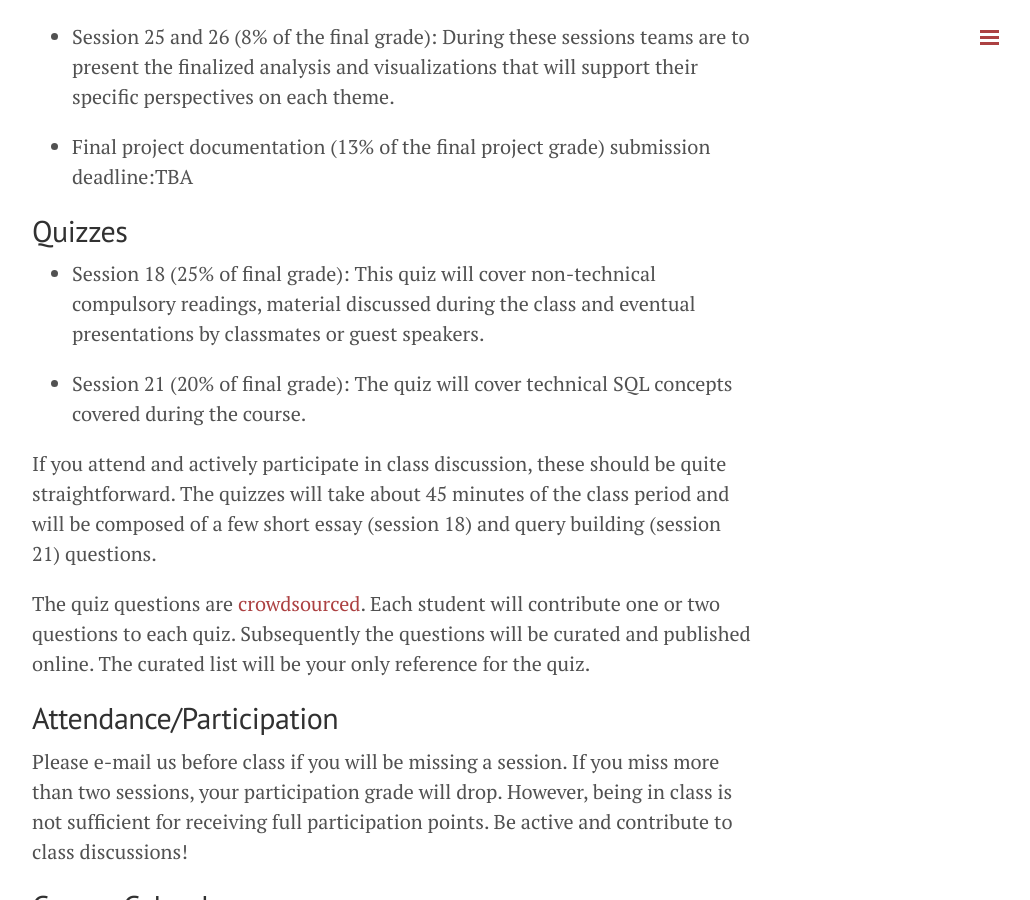
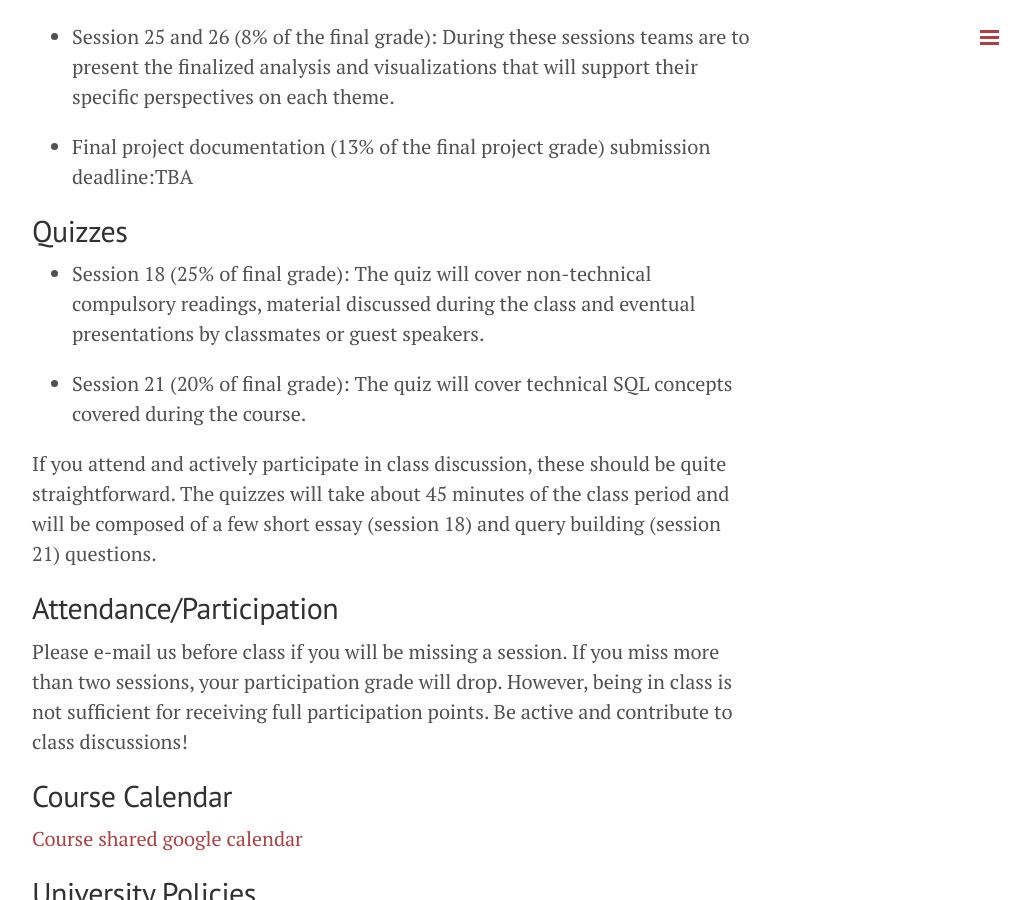
Before and after one commit to retrography/data-management, a Jekyll site: the page built from index.markdown, in a window 1280 px wide and 900 px high, scrolled down 3849 px. Shown: the whole window, without its empty margins (248-1278 px from the left). Built offline with Jekyll 4.4.1, drawn with Linux system fonts in a browser that asks for light colours; Markdown is read by kramdown in place of the engine named in the settings.

Commit message:
Update index.markdown

```diff
--- a/index.markdown
+++ b/index.markdown
@@ -71,7 +71,6 @@ Ask us about more specific resources, if you need additional guidance for your p
 - ￼[Valentina Studio](https://www.valentina-db.com/en/valentina-studio-overview)
 - [Tableau](http://www.tableau.com/academic/students)
 
-
 ## ￼￼Grading and Evaluation
 
 | __Activity__                 | __Grade__ |
@@ -104,13 +103,11 @@ Ask us about more specific resources, if you need additional guidance for your p
 
 ## Quizzes
 
-- Session 18 (25% of final grade): This quiz will cover non-technical compulsory readings, material discussed during the class and eventual presentations by classmates or guest speakers.
+- Session 18 (25% of final grade): The quiz will cover non-technical compulsory readings, material discussed during the class and eventual presentations by classmates or guest speakers.
 
 - Session 21 (20% of final grade): The quiz will cover technical SQL concepts covered during the course.
 
 If you attend and actively participate in class discussion, these should be quite straightforward. The quizzes will take about 45 minutes of the class period and will be composed of a few short essay (session 18) and query building (session 21) questions.
-
-The quiz questions are [crowdsourced]({{ site.baseurl }}/quiz/). Each student will contribute one or two questions to each quiz. Subsequently the questions will be curated and published online. The curated list will be your only reference for the quiz.
 
 ## Attendance/Participation
 
```
